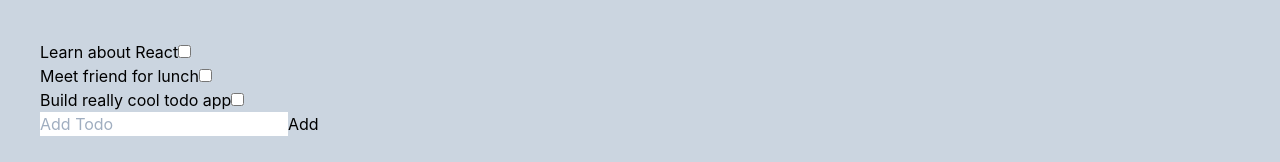
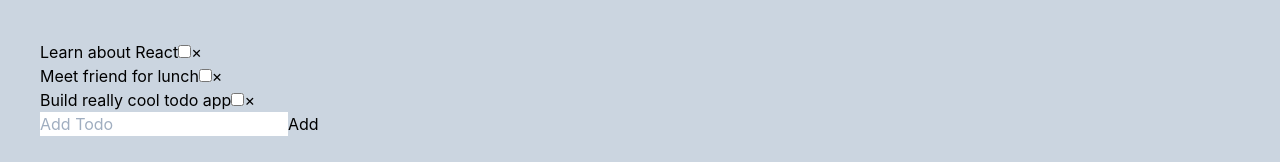
Before and after one commit to rahman95/todo-app-react-hooks, a React (Create React App) app: page / in a window 1280 px wide. Shown: the top 162 px of the page. Built offline with nearby package versions, Linux system fonts and the light colour scheme.

Commit message:
added delete functionality

```diff
--- a/src/Todo/Todo.jsx
+++ b/src/Todo/Todo.jsx
@@ -1,6 +1,6 @@
 import React from "react";
 
-function Todo({ todo, index, onChange }) {
+function Todo({ todo, index, onChange, onDelete }) {
   const { text, completed } = todo;
 
   const handleCheckbox = e => {
@@ -8,11 +8,16 @@ function Todo({ todo, index, onChange }) {
     onChange(index, checked);
   };
 
+  const deleteTodo = e => {
+    onDelete(index);
+  };
+
   return (
     <div>
       <span>{text}</span>
       <span>
         <input type="checkbox" checked={completed} onChange={handleCheckbox} />
+        <button onClick={deleteTodo}>&times;</button>
       </span>
     </div>
   );
--- a/src/Todo/TodoList.jsx
+++ b/src/Todo/TodoList.jsx
@@ -18,9 +18,17 @@ function TodoList() {
     setTodos(updatedTodos);
   };
 
+  const onDelete = index => {
+    const updatedTodos = [...todos];
+    updatedTodos.splice(index, 1);
+
+    setTodos(updatedTodos);
+  };
+
   const onSubmit = e => {
     e.preventDefault();
-    const input = e.target.querySelector("input");
+    const form = e.target;
+    const input = form.querySelector("input");
     const value = input.value;
 
     if (!value || value.length === 0) {
@@ -32,15 +40,20 @@ function TodoList() {
 
     setTodos(updatedTodos);
 
-    // clear input
-    input.value = "";
+    form.reset();
   };
 
   return (
     <div>
       <ul>
         {todos.map((todo, index) => (
-          <Todo todo={todo} onChange={onChange} index={index} key={index} />
+          <Todo
+            todo={todo}
+            onChange={onChange}
+            onDelete={onDelete}
+            index={index}
+            key={index}
+          />
         ))}
       </ul>
       <AddTodo onSubmit={onSubmit} />
```
